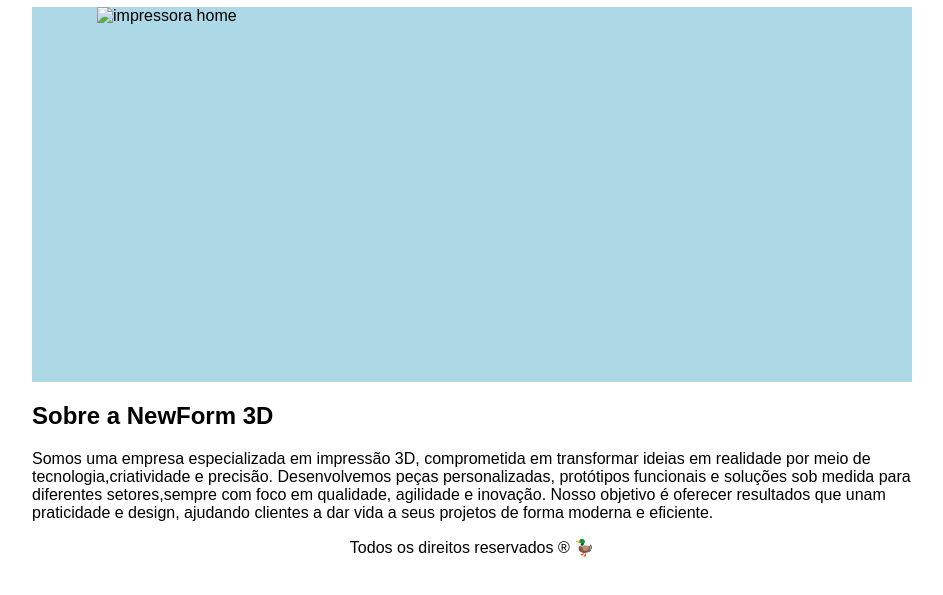
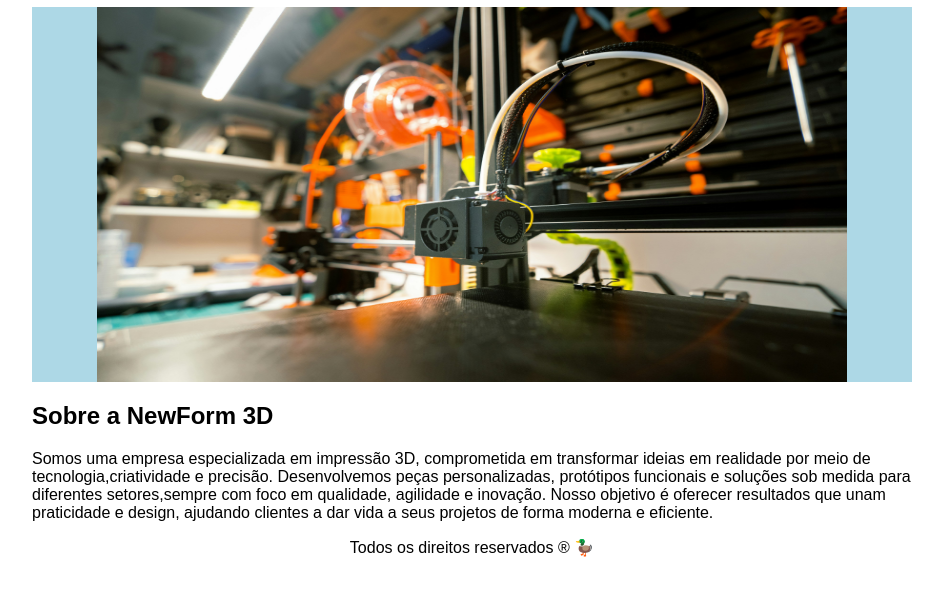
Before and after one commit to GabSantt/Desafio-de-Site, a plain HTML site: page home1.html in a window 1280 px wide. Shown: the part 171-766 px from the top of the page, without its empty margins (168-1111 px from the left). Drawn offline with Linux system fonts and the light colour scheme; files that its build step writes are made by us from their sources.

Commit message:
Update home1.html

```diff
--- a/home1.html
+++ b/home1.html
@@ -17,7 +17,7 @@
     </header>
 
     <article>
-        <img src="desafio1/imagem1.jpg" alt="impressora home" width="750px" height="375px">
+        <img src="imagem1.jpg" alt="impressora home" width="750px" height="375px">
     </article>
 
     <section>
```
